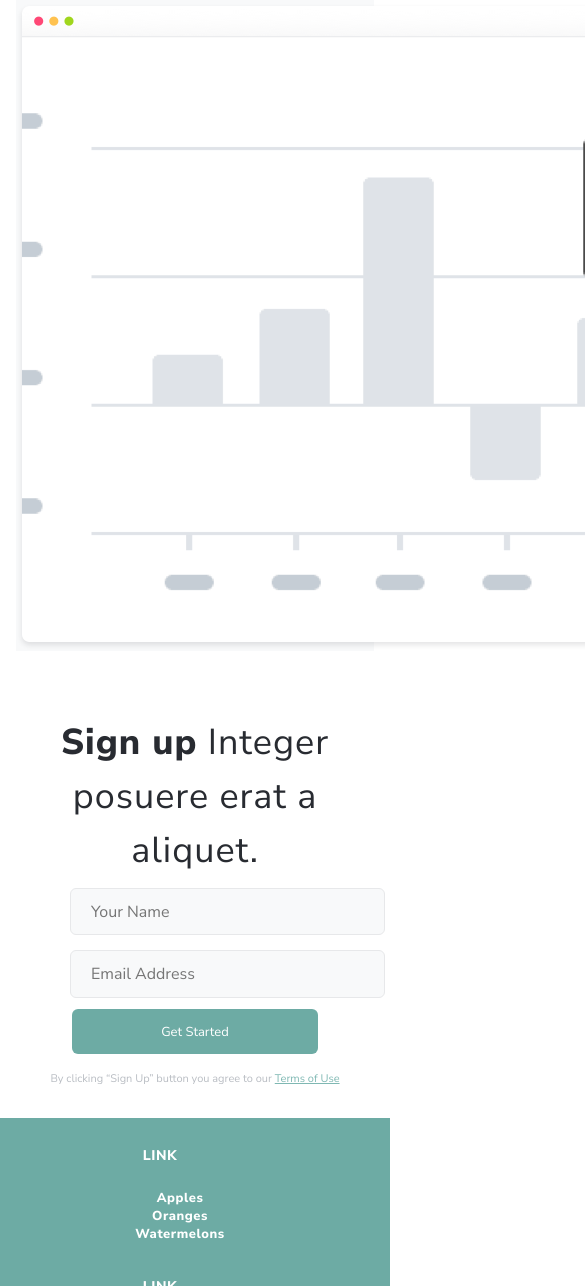
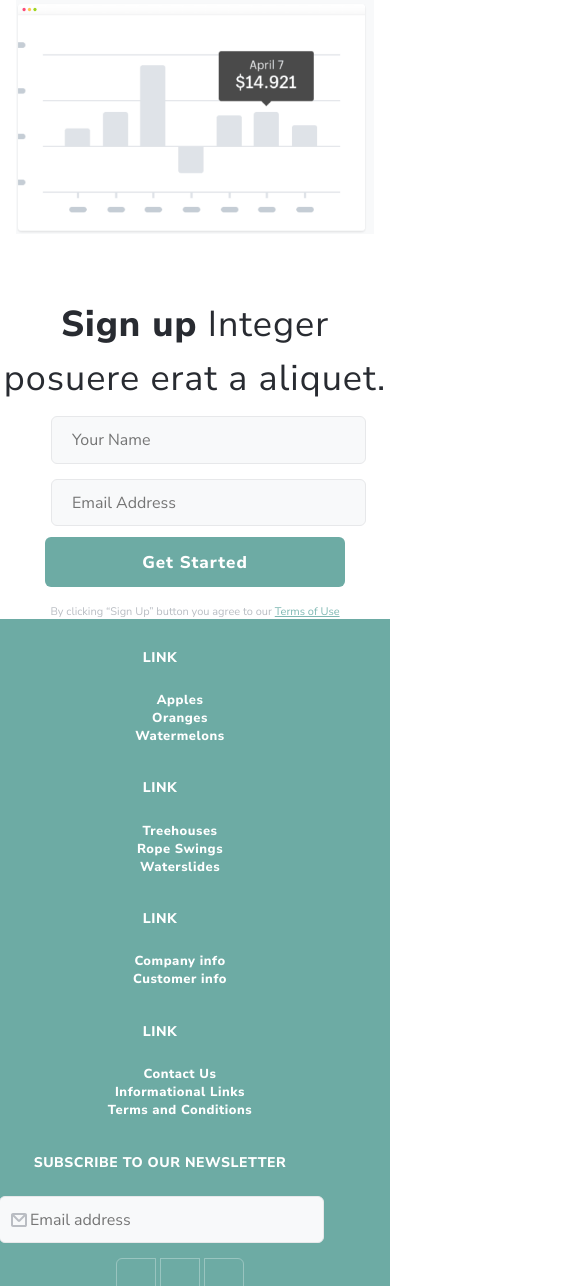
Before and after one commit to pulsipherd/html-css-test, a plain HTML site: page index.html in a window 390 px wide. Shown: the part 2019-3305 px from the top of the page, 585 px wide, since content can reach past the window. Drawn offline with Linux system fonts and the light colour scheme.

Commit message:
still not perfect in mobile

```diff
--- a/style.css
+++ b/style.css
@@ -240,7 +240,7 @@ svg {
 	background-color: #F8F9FA;
 }
 
-.right-burst {
+.right-burst-image {
 	width: 90vw;
 	height: auto;
 }
@@ -255,7 +255,7 @@ input {
 
 
 .sign-up {
-	margin: 65px 19px 32px 19px;
+	/* margin: 65px 19px 32px 19px; */
 	text-align: center;
 }
 
@@ -264,14 +264,16 @@ input {
 }
 
 .newsletter-form-button {
-	box-sizing: border-box;
-	height: 50px;
-	width: 243px;
 	margin: 20px 38px;
+	padding: 14px 97px 13px 97px;
+	border-radius: 6px;
 	color: #fff;
-	padding: 14px 89px 13px 89px;
-	border-radius: 6px;
 	background-color: #6DABA4;
+	font-size: 17px;
+	font-weight: bold;
+	letter-spacing: 1px;
+	line-height: 23px;
+	text-align: center;
 }
 
 .disclosure {
```
